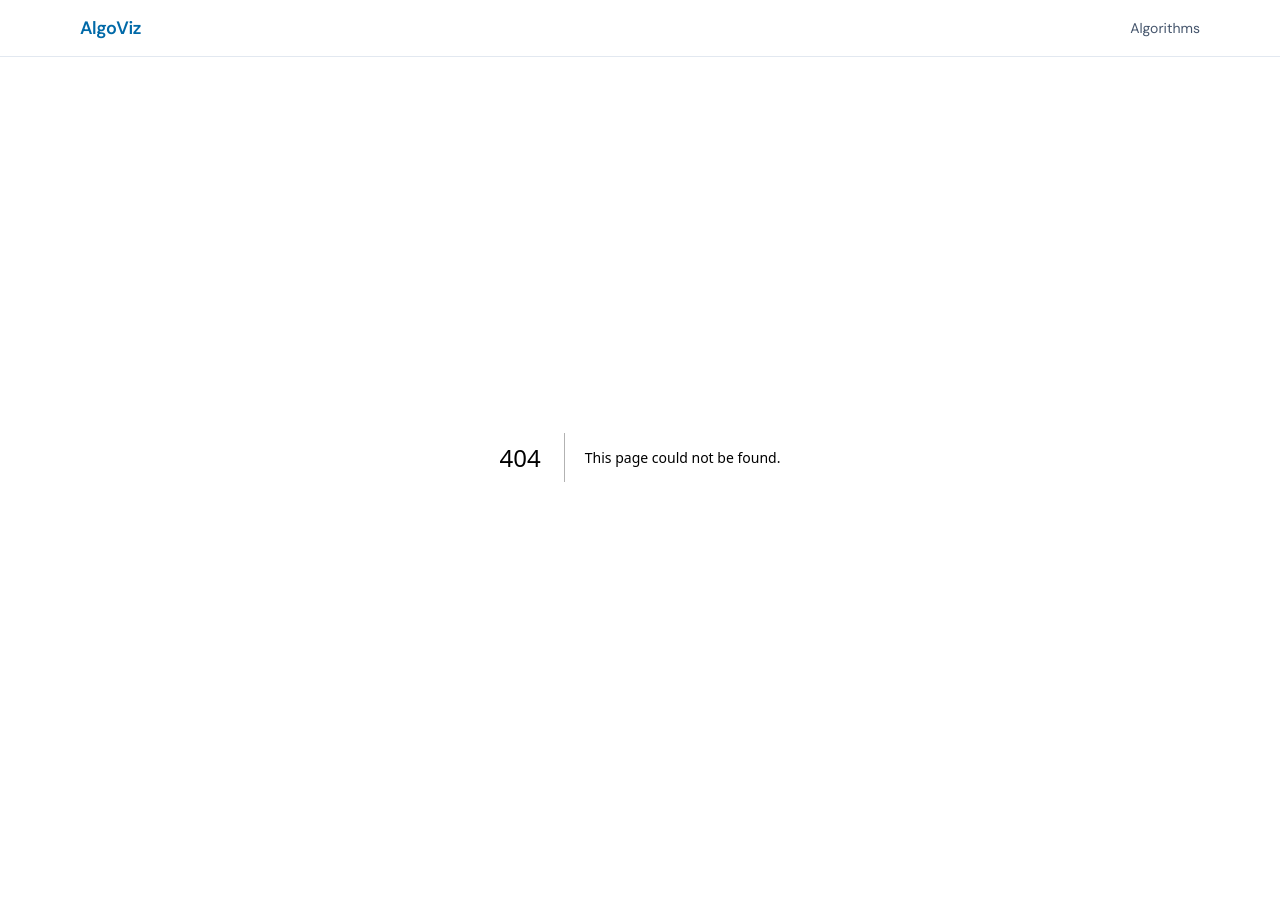
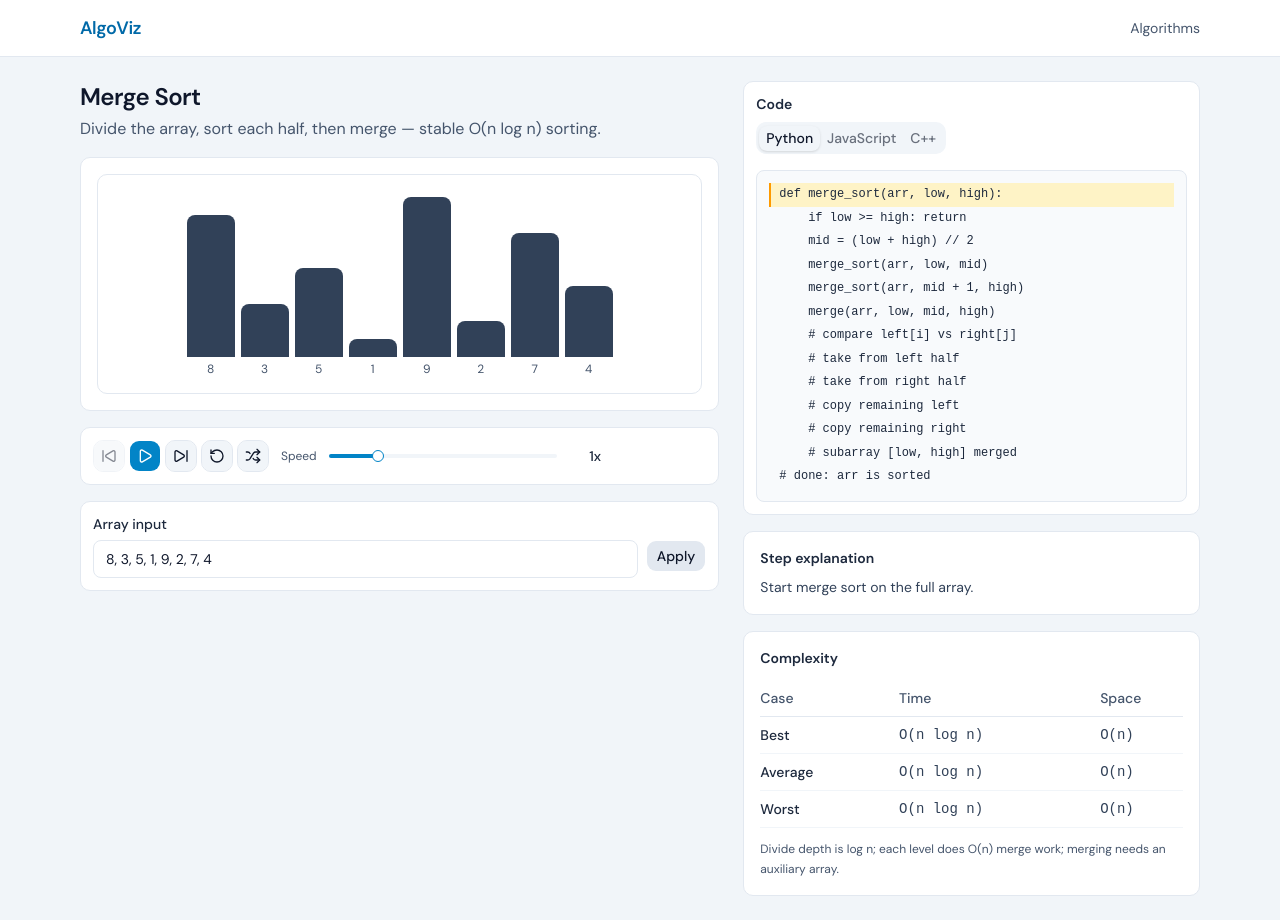
Before and after one commit to BrandonLeung1997/AlgoViz, a Next.js app: page /algorithms/merge-sort in a window 1280 px wide. Before the commit this address had no page. Before the commit the page ends 857 px from the top, so only its background shows below. Built offline with nearby package versions, Linux system fonts and the light colour scheme.

Commit message:
Add MergeSortStudio and merge-sort route

```diff
--- /dev/null
+++ b/app/algorithms/merge-sort/page.tsx
@@ -0,0 +1,9 @@
+import { MergeSortStudio } from "@/components/player/MergeSortStudio";
+
+export default function MergeSortPage() {
+  return (
+    <main className="min-h-screen bg-slate-100">
+      <MergeSortStudio />
+    </main>
+  );
+}
--- /dev/null
+++ b/components/player/MergeSortStudio.tsx
@@ -0,0 +1,65 @@
+"use client";
+
+import { useState } from "react";
+import { usePlayback } from "@/lib/playback/usePlayback";
+import { generateMergeSortSteps } from "@/lib/algorithms/merge-sort/generateSteps";
+import { MERGE_SORT_CODE } from "@/lib/algorithms/merge-sort/code";
+import { mergeSortMeta } from "@/lib/algorithms/merge-sort/meta";
+import { ArrayCanvas } from "@/components/player/ArrayCanvas";
+import { ControlPanel } from "@/components/player/ControlPanel";
+import { ArrayInput } from "@/components/player/ArrayInput";
+import { CodePanel } from "@/components/player/CodePanel";
+import { ExplanationPanel } from "@/components/player/ExplanationPanel";
+import { ComplexityPanel } from "@/components/player/ComplexityPanel";
+
+export function MergeSortStudio() {
+  const playback = usePlayback(generateMergeSortSteps);
+  const [language, setLanguage] = useState<"python" | "javascript" | "cpp">(
+    "python",
+  );
+
+  return (
+    <div className="mx-auto grid max-w-6xl gap-6 px-4 py-6 lg:grid-cols-[1.4fr_1fr]">
+      <section className="space-y-4">
+        <div>
+          <h1 className="text-2xl font-semibold tracking-tight text-slate-900">
+            {mergeSortMeta.title}
+          </h1>
+          <p className="mt-1 text-slate-600">{mergeSortMeta.summary}</p>
+        </div>
+        <div className="rounded-lg border border-slate-200 bg-white p-4">
+          <ArrayCanvas step={playback.step} />
+        </div>
+        <ControlPanel
+          playing={playback.playing}
+          speed={playback.speed}
+          onPlay={playback.play}
+          onPause={playback.pause}
+          onStepForward={playback.stepForward}
+          onStepBackward={playback.stepBackward}
+          onReset={playback.reset}
+          onRandomize={playback.randomize}
+          onSpeedChange={playback.setSpeed}
+          disableBack={playback.index === 0}
+          disableForward={playback.index >= playback.steps.length - 1}
+        />
+        <ArrayInput
+          value={playback.inputText}
+          error={playback.inputError}
+          onChange={playback.setInputText}
+          onApply={playback.applyInputText}
+        />
+      </section>
+      <aside className="space-y-4">
+        <CodePanel
+          lines={MERGE_SORT_CODE[language]}
+          activeLineId={playback.step?.codeLineId ?? "fn-def"}
+          language={language}
+          onLanguageChange={setLanguage}
+        />
+        <ExplanationPanel text={playback.step?.explanation ?? ""} />
+        <ComplexityPanel meta={mergeSortMeta} />
+      </aside>
+    </div>
+  );
+}
--- a/components/player/index.ts
+++ b/components/player/index.ts
@@ -7,3 +7,4 @@ export {
   ExplanationPanel,
   type ExplanationPanelProps,
 } from "./ExplanationPanel";
+export { MergeSortStudio } from "./MergeSortStudio";
```
